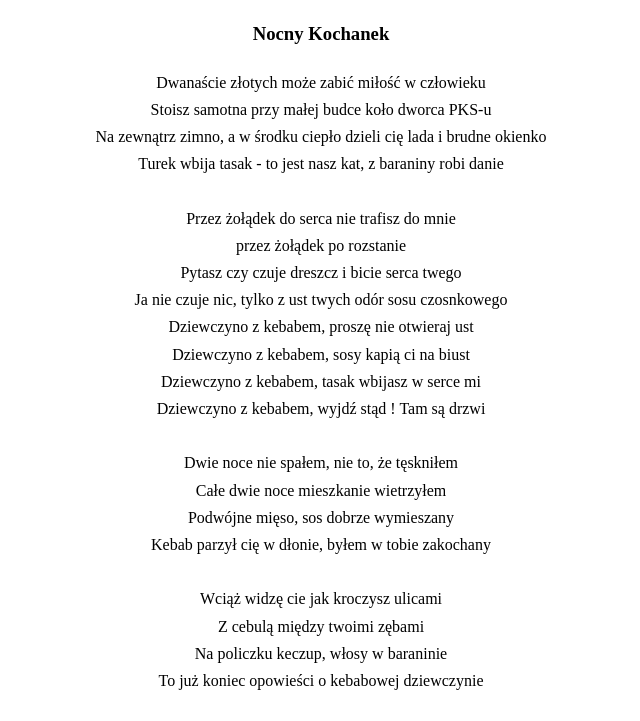
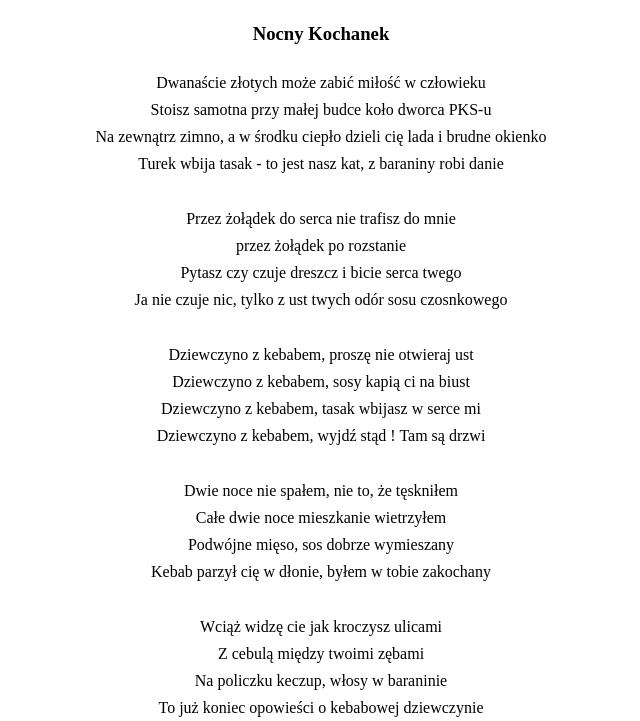
Before and after one commit to Malgosia-web/nauka-gita2, a plain HTML site: page index.html in a window 1280 px wide. Shown: the part 79-800 px from the top of the page, without its empty margins (319-959 px from the left). Drawn offline with Linux system fonts and the light colour scheme.

Commit message:
fix text

```diff
--- a/index.html
+++ b/index.html
@@ -15,7 +15,7 @@
         Przez żołądek do serca nie trafisz do mnie<br>
         przez żołądek po rozstanie<br>
         Pytasz czy czuje dreszcz i bicie serca twego<br>
-        Ja nie czuje nic, tylko z ust twych odór sosu czosnkowego<br>
+        Ja nie czuje nic, tylko z ust twych odór sosu czosnkowego<br><br>
         Dziewczyno z kebabem, proszę nie otwieraj ust<br>
         Dziewczyno z kebabem, sosy kapią ci na biust<br>
         Dziewczyno z kebabem, tasak wbijasz w serce mi<br>
```
